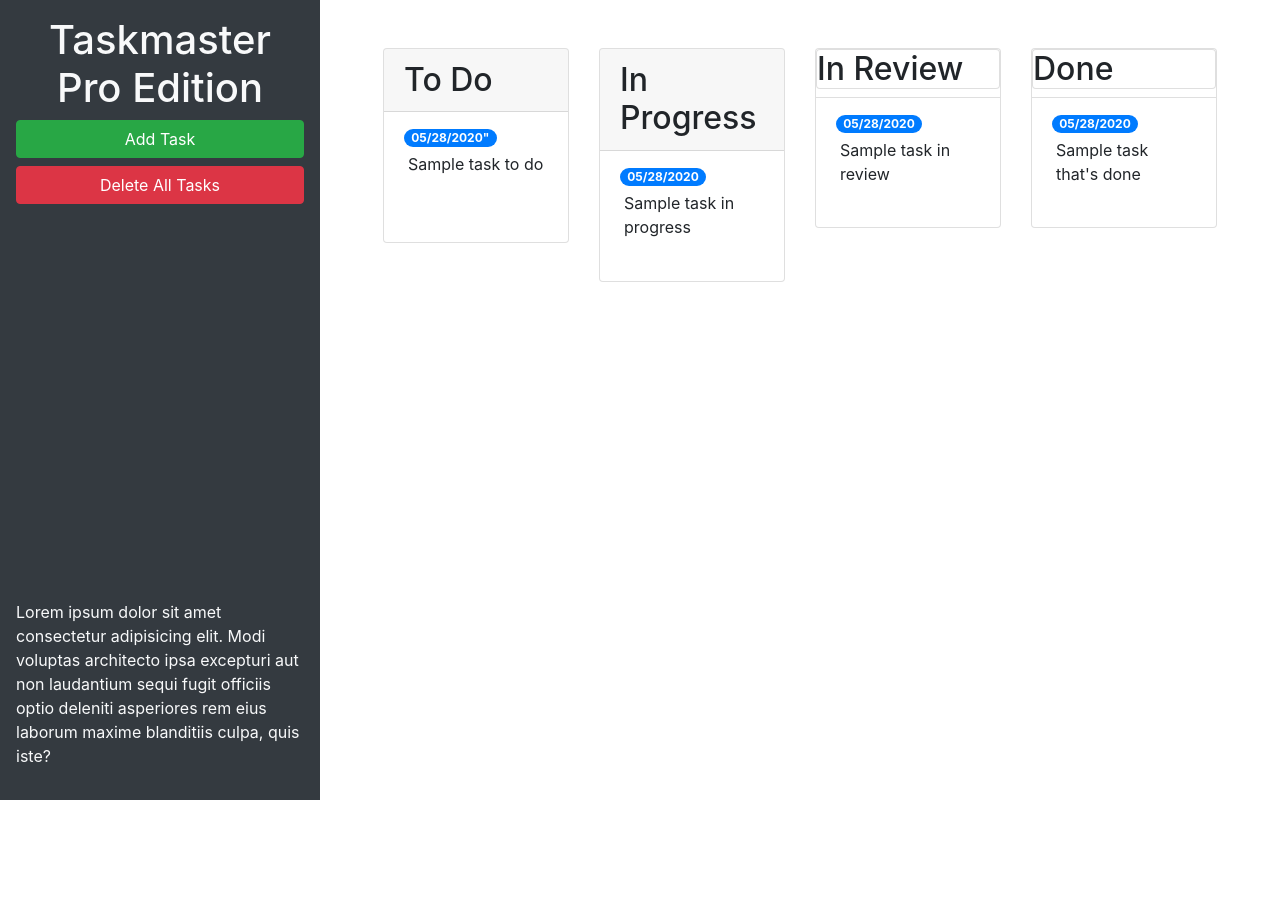
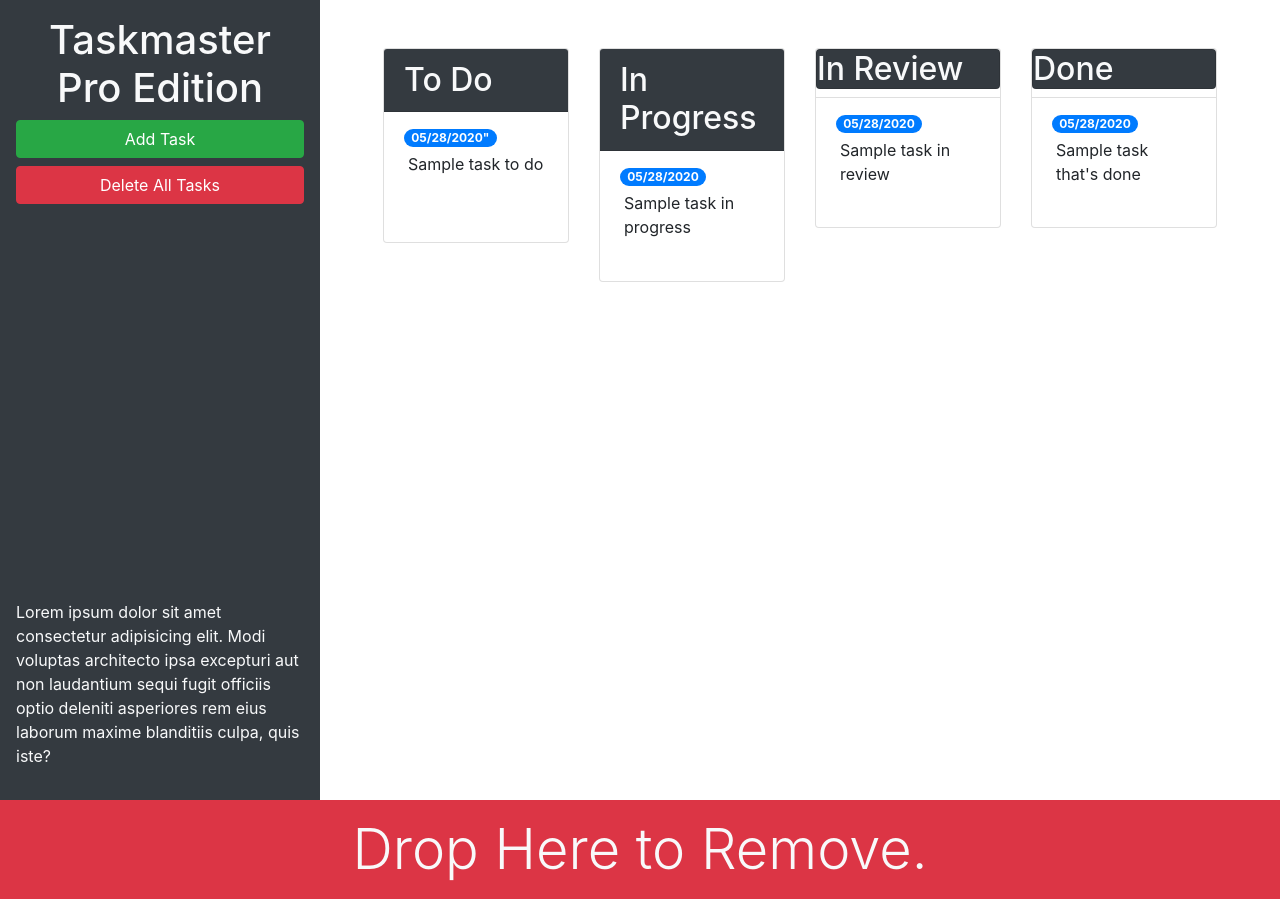
Before and after one commit to Tianajohn98/taskmaster-pro, a plain HTML site: page index.html in a window 1280 px wide. Before the commit the page ends 800 px from the top, so only its background shows below. Drawn offline with nearby package versions, Linux system fonts and the light colour scheme.

Commit message:
trash dropzone

```diff
--- a/index.html
+++ b/index.html
@@ -13,22 +13,22 @@
 <body>
 
   <div class="row min-vh-100 no-gutters">
-    <header class="col-12 col-lg-3 bg-dark text-light d-flex flex-column p-4 p-lg-3">
+    <header class="col-12 col-lg-3 bg-dark text-light sticky-top d-flex flex-column p-4 p-lg-3">
       <h1 class="text-center">Taskmaster Pro Edition</h1>
       <button id="create-task" class="btn btn-block btn-success" data-toggle="modal" data-target="#task-form-modal">Add
         Task</button>
       <button id="remove-tasks" class="btn btn-block btn-danger">Delete All Tasks</button>
-      <p class="mt-auto">Lorem ipsum dolor sit amet consectetur adipisicing elit. Modi voluptas architecto ipsa
+      <p class="mt-auto d-none d-lg-block">Lorem ipsum dolor sit amet consectetur adipisicing elit. Modi voluptas architecto ipsa
         excepturi aut non
         laudantium sequi fugit officiis optio deleniti asperiores rem eius laborum maxime blanditiis culpa, quis iste?
       </p>
     </header>
-    <main class="col-12 col-lg-9">
+    <main class="col-12 col-lg-9 d-flex flex-column">
       <div class="m-5 row justify-content-around">
         <!--todo start-->
         <div class="col-12 col-md-6 col-xl-3 mb-3">
           <div class="card">
-        <h2 class="card-header">To Do</h2>
+        <h2 class="card-header bg-dark text-light">To Do</h2>
         <ul id="list-toDo" class="list-group list-group-flush">
          <li class="list-group-item">
           <span class="badge badge-primary badge-pill">05/28/2020"</span>
@@ -42,7 +42,7 @@
 
        <div class="col-12 col-md-6 col-xl-3 mb-3">
         <div class="card">
-         <h2 class="card-header">In Progress</h2>
+         <h2 class="card-header bg-dark text-light">In Progress</h2>
          <ul id="list-inProgress" class="list-group list-group-flush">
           <li class="list-group-item">
            <span class="badge badge-primary badge-pill">05/28/2020</span>
@@ -56,7 +56,7 @@
 
   <div class="col-12 col-md-6 col-xl-3 mb-3">
   <div class="card">
-    <h2 class="card header">In Review</h2>
+    <h2 class="card header bg-dark text-light">In Review</h2>
     <ul id="list-inReview" class="list-group list-group-flush">
       <li class="list-group-item">
         <span class="badge badge-primary badge-pill">05/28/2020</span>
@@ -71,7 +71,7 @@
 
   <div class="col-12 col-md-6 col-xl-3 mb-3">
     <div class="card">
-    <h2 class="card header">Done</h2>
+    <h2 class="card header bg-dark text-light">Done</h2>
     <ul id="list-done" class="list-group list-group-flush">
       <li class="list-group-item">
         <span class="badge badge-primary badge-pill">05/28/2020</span>
@@ -82,6 +82,11 @@
   </div>
   <!-- done end -->
 </div>
+    </div>
+    <div id="trash">
+      <div class="w-100 bg-danger p-3 text-center text-light display-4  mt-auto">
+        Drop Here to Remove.
+      </div>
     </div>
     </main>
   </div>
```
